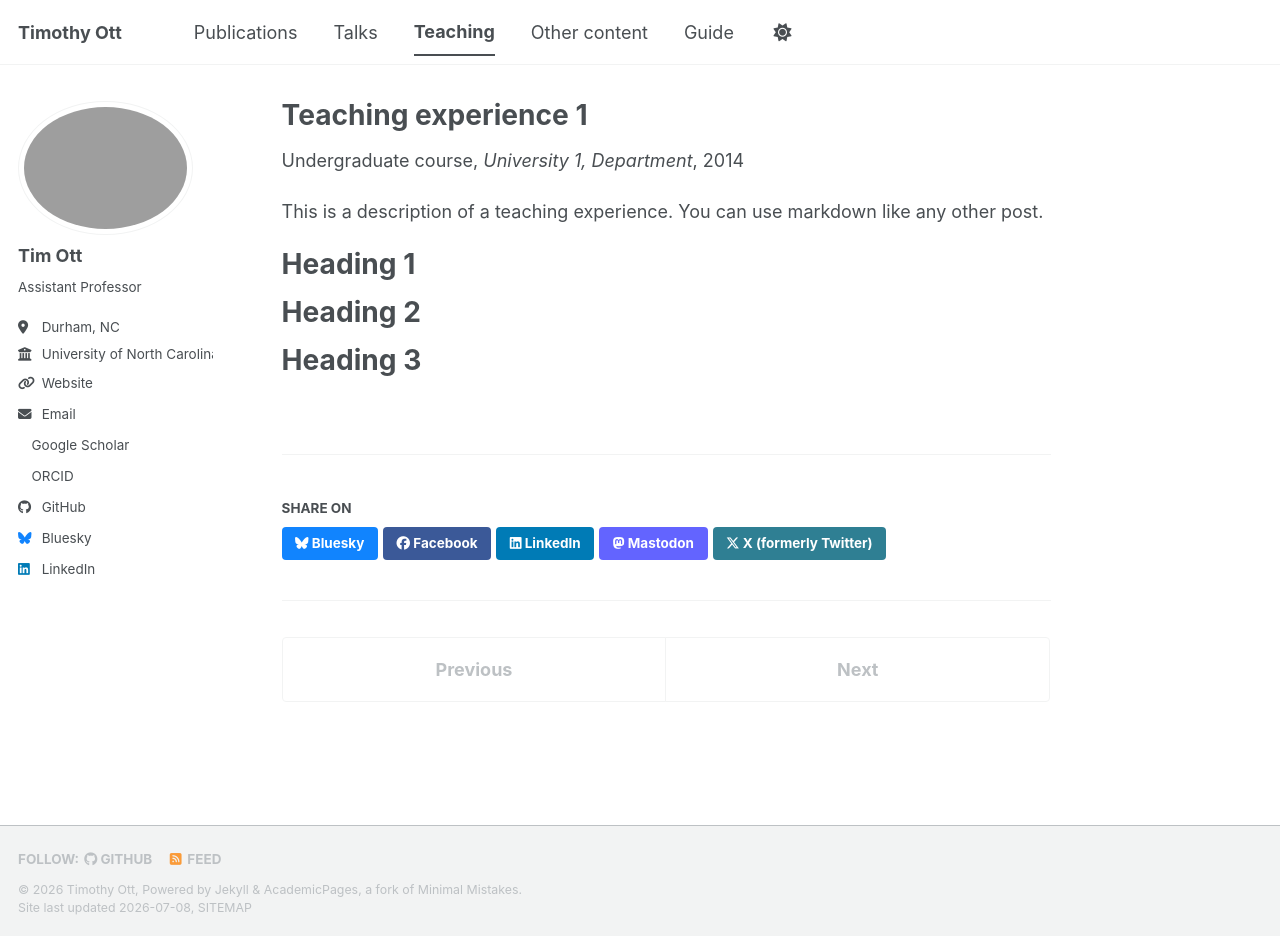
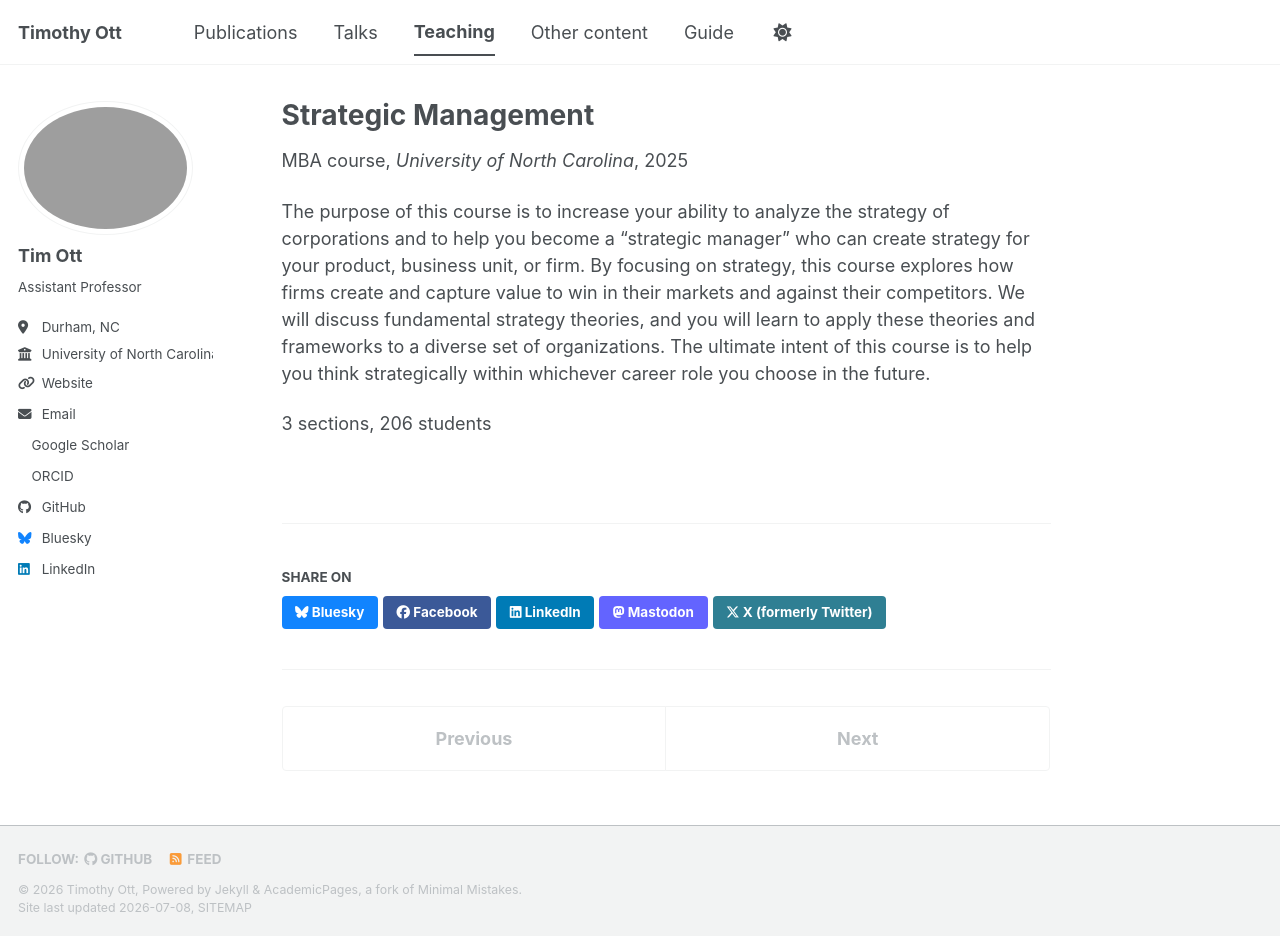
Before and after one commit to timothyott/timothyott.github.io, a Jekyll site: the page built from _teaching/2014-spring-teaching-1.md, in a window 1280 px wide and 936 px high. Built offline with Jekyll 4.4.1, drawn with Linux system fonts in a browser that asks for light colours; a style sheet for code colours, icons or effects is not loaded.

Commit message:
Update 2014-spring-teaching-1.md

```diff
--- a/_teaching/2014-spring-teaching-1.md
+++ b/_teaching/2014-spring-teaching-1.md
@@ -1,20 +1,13 @@
 ---
-title: "Teaching experience 1"
+title: "Strategic Management"
 collection: teaching
-type: "Undergraduate course"
-permalink: /teaching/2014-spring-teaching-1
-venue: "University 1, Department"
-date: 2014-01-01
-location: "City, Country"
+type: "MBA course"
+permalink: /teaching/2025-Fall-teaching-1
+venue: "University of North Carolina"
+date: 2025-10-20
+location: "Chapel Hill, NC"
 ---
 
-This is a description of a teaching experience. You can use markdown like any other post.
+The purpose of this course is to increase your ability to analyze the strategy of corporations and to help you become a “strategic manager” who can create strategy for your product, business unit, or firm. By focusing on strategy, this course explores how firms create and capture value to win in their markets and against their competitors. We will discuss fundamental strategy theories, and you will learn to apply these theories and frameworks to a diverse set of organizations. The ultimate intent of this course is to help you think strategically within whichever career role you choose in the future.
 
-Heading 1
-======
-
-Heading 2
-======
-
-Heading 3
-======
+3 sections, 206 students
```
